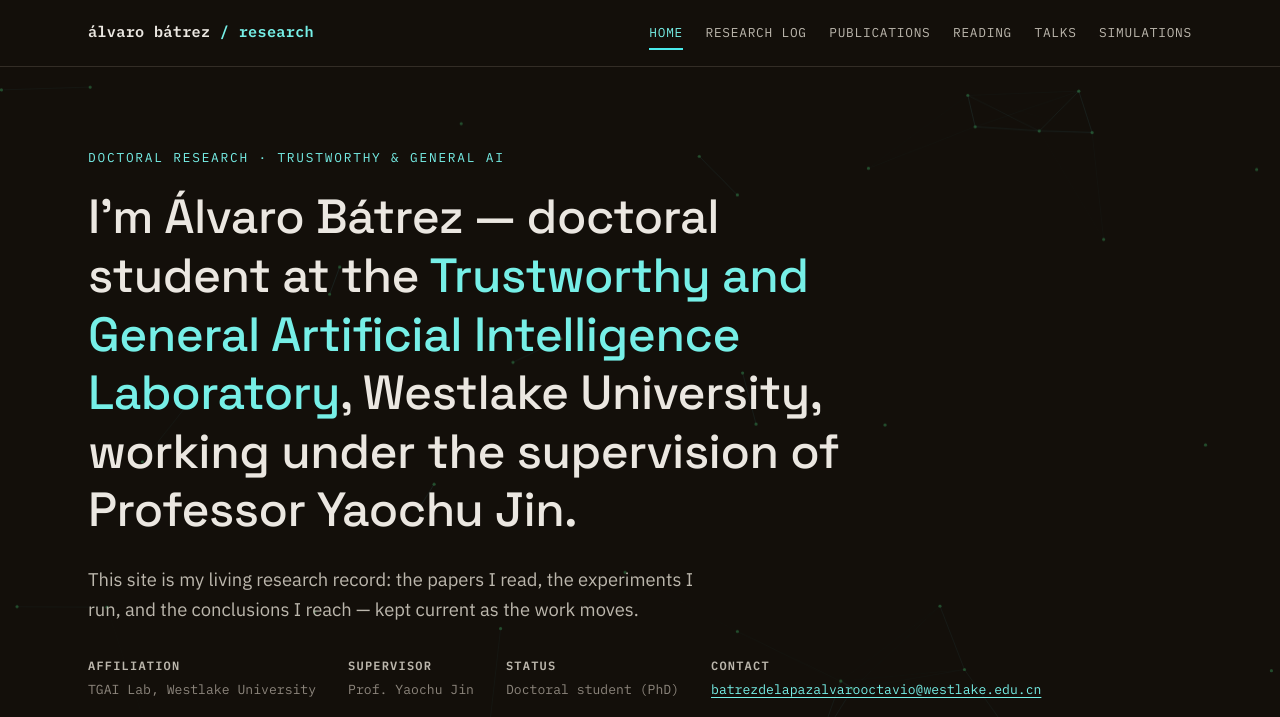
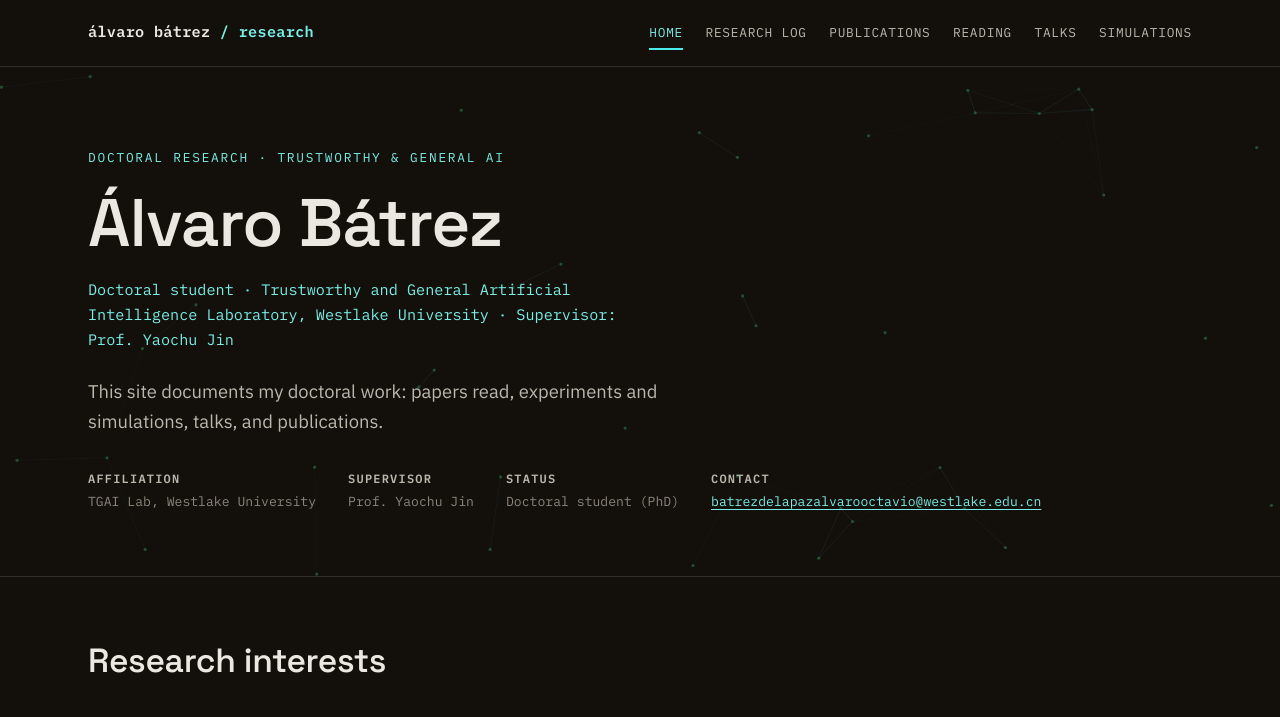
Before and after one commit to alvarobatrez/alvarobatrez.github.io, a plain HTML site: page index.html in a window 1280 px wide. Shown: the top 717 px of the page. Drawn offline with Linux system fonts and the light colour scheme.

Commit message:
Refactor hero: sober academic profile header

```diff
--- a/assets/css/style.css
+++ b/assets/css/style.css
@@ -125,13 +125,20 @@ main { flex: 1; }
   margin-bottom: 1.25rem;
   position: relative;
 }
-.hero h1 {
+.hero h1.hero-name {
   font-family: var(--serif);
-  font-weight: 500;
-  font-size: clamp(1.9rem, 4.2vw, 3rem);
-  line-height: 1.22;
-  letter-spacing: -0.01em;
-  max-width: 26ch;
+  font-weight: 560;
+  font-size: clamp(2.6rem, 6vw, 4.2rem);
+  line-height: 1.05;
+  letter-spacing: -0.015em;
+  position: relative;
+}
+.hero-role {
+  margin-top: 1.1rem;
+  font-family: var(--mono);
+  font-size: 0.95rem;
+  color: var(--accent-ink);
+  max-width: 60ch;
   position: relative;
 }
 .hero h1 em { font-style: normal; color: var(--accent-ink); }
--- a/index.html
+++ b/index.html
@@ -30,10 +30,14 @@
       <canvas class="hero-canvas" aria-hidden="true"></canvas>
       <div class="container">
         <p class="hero-kicker">Doctoral Research · Trustworthy &amp; General AI</p>
-        <h1>I'm Álvaro Bátrez — doctoral student at the <em>Trustworthy and General Artificial Intelligence Laboratory</em>, Westlake University, working under the supervision of Professor Yaochu Jin.</h1>
+        <h1 class="hero-name">Álvaro Bátrez</h1>
+        <p class="hero-role">
+          Doctoral student · Trustworthy and General Artificial Intelligence Laboratory,
+          Westlake University · Supervisor: Prof. Yaochu Jin
+        </p>
         <p class="hero-sub">
-          This site is my living research record: the papers I read, the experiments
-          I run, and the conclusions I reach — kept current as the work moves.
+          This site documents my doctoral work: papers read, experiments and simulations,
+          talks, and publications.
         </p>
         <div class="hero-meta">
           <div><strong>Affiliation</strong>TGAI Lab, Westlake University</div>
```
